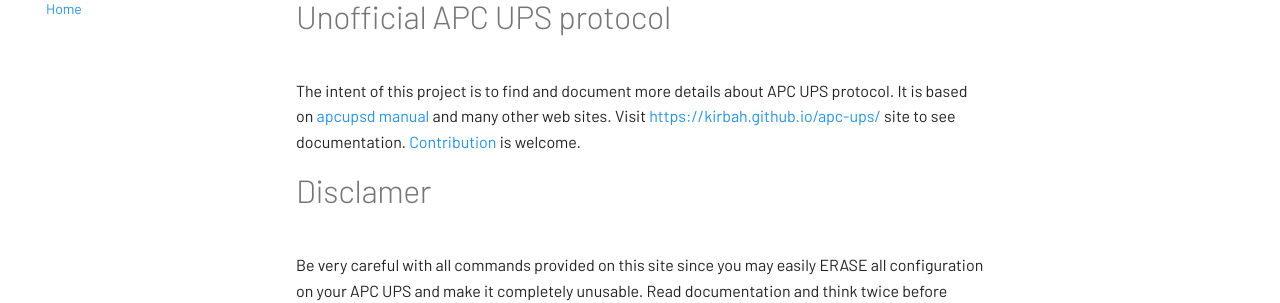
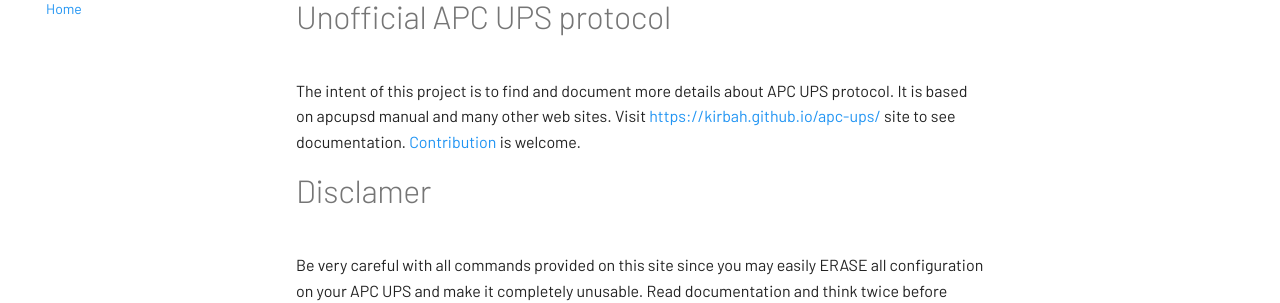
Before and after one commit to kirbah/apc-ups, an MkDocs documentation site: the page built from docs/README.md, in a window 1280 px wide. Shown: the part 150-453 px from the top of the page. Built offline with MkDocs 1.6.1 and Material for MkDocs 9.7.7, drawn with Linux system fonts in a browser that asks for light colours; comment, search, counter and statistics services are not loaded; some of the changed lines change nothing that is shown.

```diff
--- a/docs/README.md
+++ b/docs/README.md
@@ -1,7 +1,9 @@
 # Unofficial APC UPS protocol
-The intent of this project is to find and document more details about APC UPS protocol. It is based on [apcupsd manual](http://www.apcupsd.org/manual/manual.html#apc-smart-protocol) and many other web sites.
+
+The intent of this project is to find and document more details about APC UPS protocol. It is based on apcupsd manual and many other web sites.
 Visit [https://kirbah.github.io/apc-ups/](https://kirbah.github.io/apc-ups/) site to see documentation. [Contribution](https://kirbah.github.io/apc-ups/Contributing/) is welcome.
 
 # Disclamer
+
 Be very careful with all commands provided on this site since you may easily ERASE all configuration on your APC UPS and make it completely unusable.
 Read documentation and think twice before performing any changes.
```
